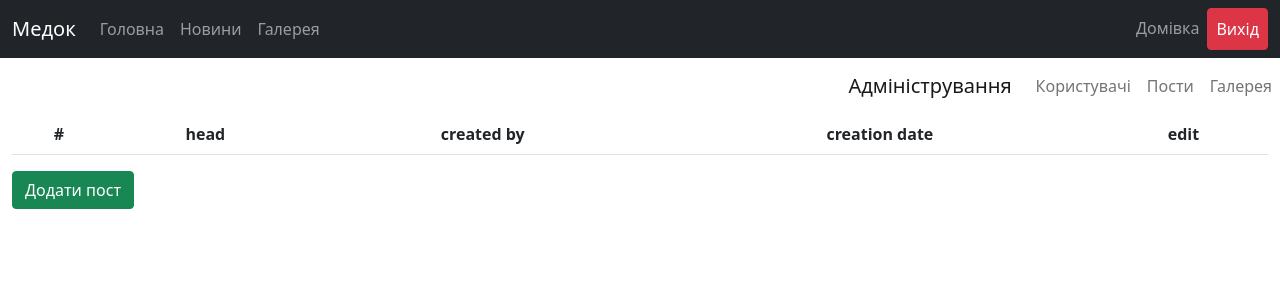
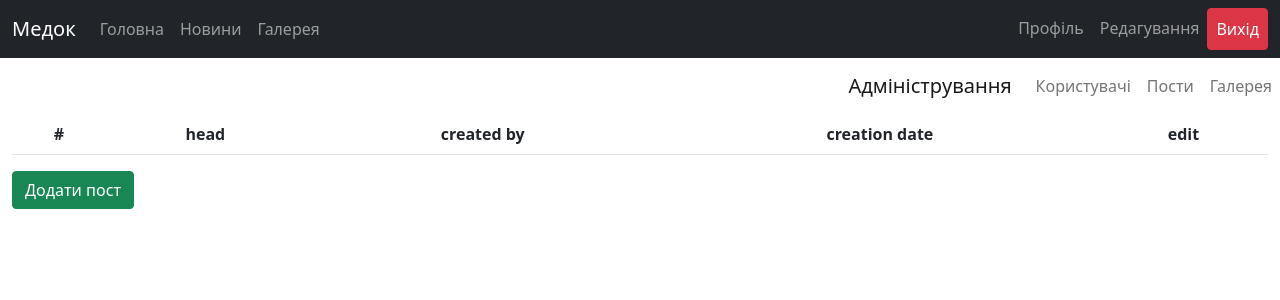
Before and after one commit to Okashichan/coursework, a Flask app: page /dashboard in a window 1280 px wide. Shown: the top 300 px of the page. Run offline with Flask 2, Linux system fonts and the light colour scheme; the visitor is signed in with stand-in values (Sample User, id 1); data comes from the database, SQL or seed files in the repository; data that the repository does not hold is empty; some libraries are stand-ins or nearby versions.

Commit message:
small fixes

```diff
--- a/website/templates/base.html
+++ b/website/templates/base.html
@@ -56,9 +56,16 @@
                 {% if user and user.is_authenticated %}
                 <li class="nav-item">
                   <a
+                    {% if page%}class="nav-link active"{% else %}class="nav-link"{% endif %}href="/user/{{user.login}}"
+                  >
+                    Профіль
+                  </a>
+                </li>
+                <li class="nav-item">
+                  <a
                     {% if home%}class="nav-link active"{% else %}class="nav-link"{% endif %}href="/home"
                   >
-                    Домівка
+                    Редагування
                   </a>
                 </li>
                 <li class="nav-item">
--- a/website/templates/posts/dashboard.html
+++ b/website/templates/posts/dashboard.html
@@ -1,5 +1,5 @@
 {% extends 'base.html' %}
-{% block title %}Користувачі{% endblock %}
+{% block title %}Пости{% endblock %}
 {% set usrs = '/users' %}
 
 {% block content %}
```
Also changed, not shown: website/templates/user.html (+8 -0 lines).
